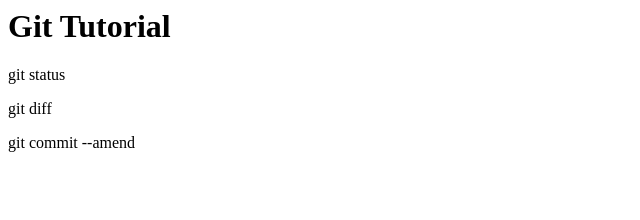
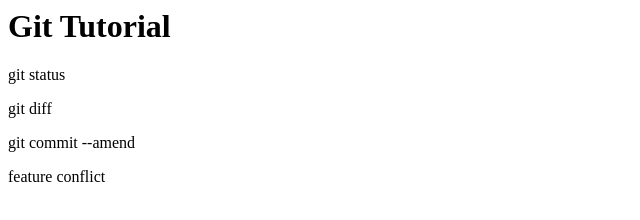
Before and after one commit to gonzalesH1/git_tutorial, a plain HTML site: page index.html in a window 1280 px wide. Shown: the whole page, without its empty margins (0-640 px from the left). Drawn offline with Linux system fonts and the light colour scheme.

Commit message:
feature conflict

```diff
--- a/index.html
+++ b/index.html
@@ -2,3 +2,4 @@
 <p>git status</p>
 <p>git diff</p>
 <p>git commit --amend</p>
+<p>feature conflict</p>
```
